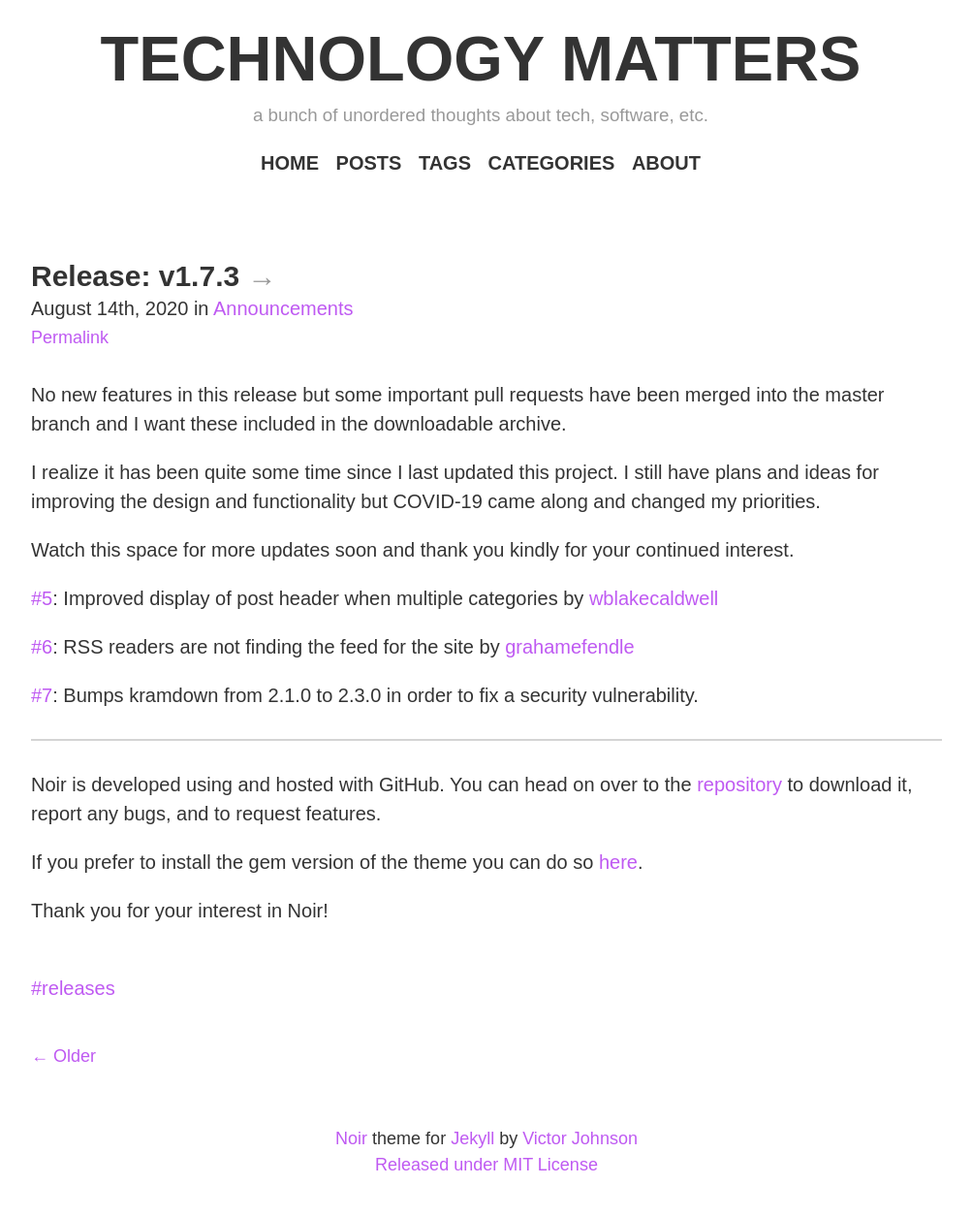
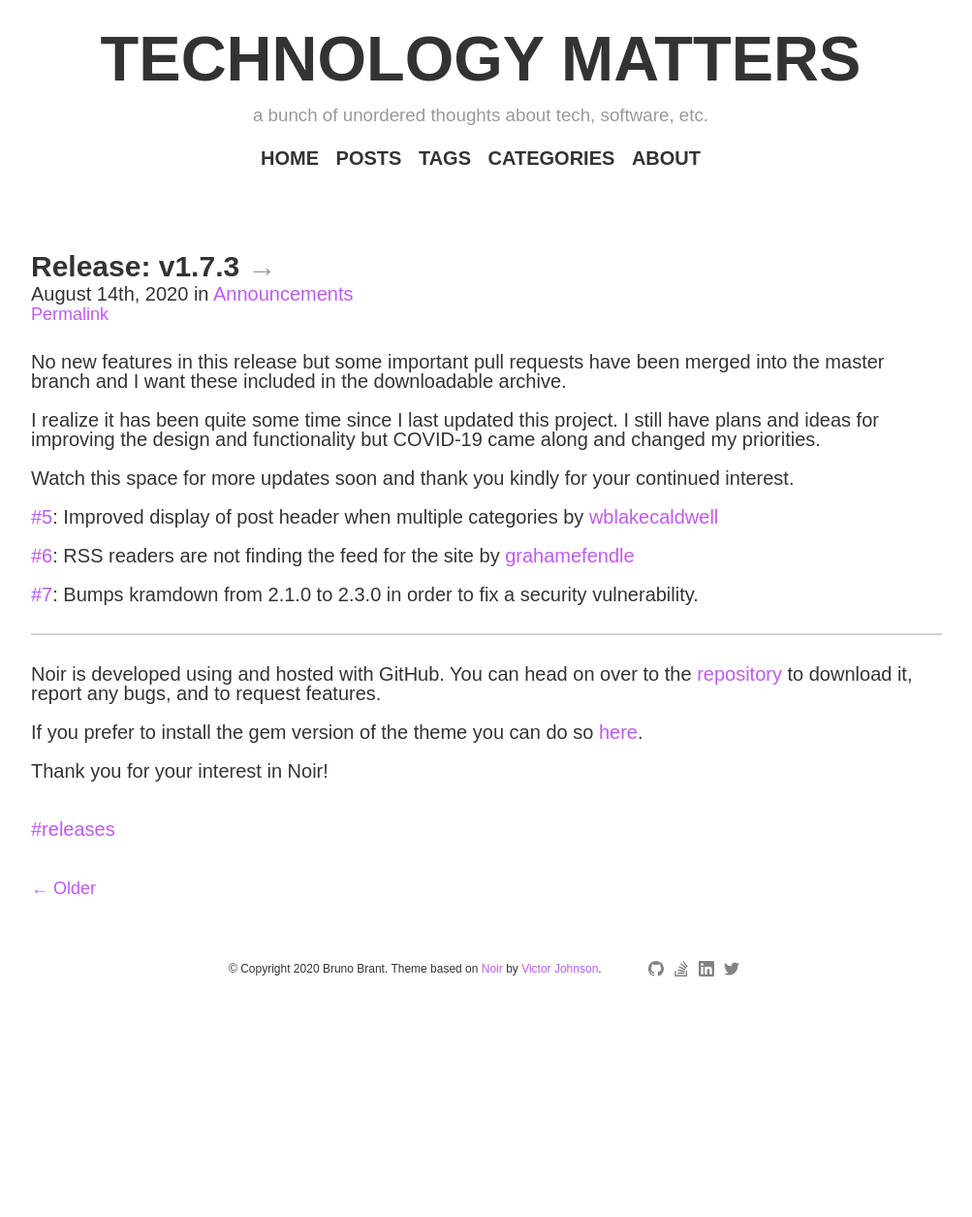
Before and after one commit to bruno-brant/HeavyStorm.github.io, a Jekyll site: the page built from index.html, in a window 1280 px wide. Shown: the whole page at 97% size, without its empty margins (138-1141 px from the left). Built offline with Jekyll 4.4.1, drawn with Linux system fonts in a browser that asks for light colours; the list of posts is cut into pages by our own code; after the commit the page ends 1071 px from its top, so only the background shows below that.

Commit message:
style: adjust footer with social links

```diff
--- a/_config.yml
+++ b/_config.yml
@@ -3,7 +3,7 @@ title: TECHNOLOGY MATTERS
 tagline: a bunch of unordered thoughts about tech, software, etc.
 url: "https://blog.brunobrant.net" # the base hostname & protocol for your site, e.g. http://example.com
 paginate: 1
-baseurl: ""
+#baseurl: "https://blog.brunobrant.net"
 permalink: :title/
 
 kramdown:
@@ -39,7 +39,13 @@ sass:
 author:
   name: Bruno Brant
   url: https://twitter.com/heavystorm
-  email: me@essentialenemy.com
+  #email: heavy_storm@hotmail.com
+
+social_links:
+  github: bruno-brant
+  twitter: HeavyStorm
+  stackoverflow: "227332/bruno-brant"
+  linkedin: brunobrant
 
 # Custom vars
 version: 1.0.0
--- a/_includes/footer.html
+++ b/_includes/footer.html
@@ -1,37 +1,12 @@
-<footer class="site-footer h-card">
-	<data class="u-url" href="{{ "/" | relative_url }}"></data>
-
+<footer class="footer">
 	<div class="wrapper">
-
-	  <div class="footer-col-wrapper">
-		<div class="footer-col">
-		  <p class="feed-subscribe">
-			<a href="{{ 'feed.xml' | relative_url }}">
-			  <svg class="svg-icon orange">
-				<use xlink:href="{{ 'assets/minima-social-icons.svg#rss' | relative_url }}"></use>
-			  </svg><span>Subscribe</span>
-			</a>
-		  </p>
-		{%- if site.author %}
-		  <ul class="contact-list">
-			{% if site.author.name -%}
-			  <li class="p-name">{{ site.author.name | escape }}</li>
-			{% endif -%}
-			{% if site.author.email -%}
-			  <li><a class="u-email" href="mailto:{{ site.author.email }}">{{ site.author.email }}</a></li>
-			{%- endif %}
-		  </ul>
-		{%- endif %}
+		<div>
+			© Copyright {{ site.time | date: '%Y' }} Bruno Brant.
+			Theme based on <a href="https://github.com/essentialenemy/noir/">Noir</a> by <a
+				href="https://essentialenemy.com/">Victor Johnson</a>.
 		</div>
-		<div class="footer-col">
-		  <p>{{ site.description | escape }}</p>
+		<div class="social-links">
+			{%- include social.html -%}
 		</div>
-	  </div>
-
-	  <div class="social-links">
-		{%- include social.html -%}
-	  </div>
-
 	</div>
-
-  </footer>
+</footer>
--- /dev/null
+++ b/_includes/social.html
@@ -0,0 +1,21 @@
+{%- assign social = site.social_links -%}
+
+<ul class="social-media-list">
+  {%- for glb in social.gitlab -%}{%- if glb.username and glb.instance -%}<li><a rel="me" href="https://{{ glb.instance | cgi_escape | escape}}/{{glb.username}}" title="{{ glb.username | escape }}"><svg class="svg-icon grey"><use xlink:href="{{ '/assets/minima-social-icons.svg#gitlab' | relative_url }}"></use></svg></a></li>{%- endif -%}{%- endfor -%}
+  {%- if social.dribbble -%}<li><a rel="me" href="https://dribbble.com/{{ social.dribbble | cgi_escape | escape }}" title="{{ social.dribbble | escape }}"><svg class="svg-icon grey"><use xlink:href="{{ '/assets/minima-social-icons.svg#dribbble' | relative_url }}"></use></svg></a></li>{%- endif -%}
+  {%- if social.facebook -%}<li><a rel="me" href="https://www.facebook.com/{{ social.facebook | cgi_escape | escape }}" title="{{ social.facebook | escape }}"><svg class="svg-icon grey"><use xlink:href="{{ '/assets/minima-social-icons.svg#facebook' | relative_url }}"></use></svg></a></li>{%- endif -%}
+  {%- if social.flickr -%}<li><a rel="me" href="https://www.flickr.com/photos/{{ social.flickr | cgi_escape | escape }}" title="{{ social.flickr | escape }}"><svg class="svg-icon grey"><use xlink:href="{{ '/assets/minima-social-icons.svg#flickr' | relative_url }}"></use></svg></a></li>{%- endif -%}
+  {%- if social.github -%}<li><a rel="me" href="https://github.com/{{ social.github | cgi_escape | escape }}" title="{{ social.github | escape }}"><svg class="svg-icon grey"><use xlink:href="{{ '/assets/minima-social-icons.svg#github' | relative_url }}"></use></svg></a></li>{%- endif -%}
+  {%- if social.stackoverflow -%}<li><a rel="me" href="https://stackoverflow.com/users/{{ social.stackoverflow | cgi_escape | escape }}" title="{{ social.stackoverflow | escape }}"><svg class="svg-icon grey"><use xlink:href="{{ '/assets/minima-social-icons.svg#stackoverflow' | relative_url }}"></use></svg></a></li>{%- endif -%}
+  {%- if social.instagram -%}<li><a rel="me" href="https://www.instagram.com/{{ social.instagram | cgi_escape | escape }}" title="{{ social.instagram | escape }}"><svg class="svg-icon grey"><use xlink:href="{{ '/assets/minima-social-icons.svg#instagram' | relative_url }}"></use></svg></a></li>{%- endif -%}
+  {%- if social.linkedin -%}<li><a rel="me" href="https://www.linkedin.com/in/{{ social.linkedin | cgi_escape | escape }}" title="{{ social.linkedin | escape }}"><svg class="svg-icon grey"><use xlink:href="{{ '/assets/minima-social-icons.svg#linkedin' | relative_url }}"></use></svg></a></li>{%- endif -%}
+  {%- if social.pinterest -%}<li><a rel="me" href="https://www.pinterest.com/{{ social.pinterest | cgi_escape | escape }}" title="{{ social.pinterest | escape }}"><svg class="svg-icon grey"><use xlink:href="{{ '/assets/minima-social-icons.svg#pinterest' | relative_url }}"></use></svg></a></li>{%- endif -%}
+  {%- for mst in social.mastodon -%}{%- if mst.username and mst.instance -%}<li><a rel="me" href="https://{{ mst.instance | cgi_escape | escape}}/@{{mst.username}}" title="{{ mst.username | escape }}"><svg class="svg-icon grey"><use xlink:href="{{ '/assets/minima-social-icons.svg#mastodon' | relative_url }}"></use></svg></a></li>{%- endif -%}{%- endfor -%}
+  {%- if social.twitter -%}<li><a rel="me" href="https://twitter.com/{{ social.twitter | cgi_escape | escape }}" title="{{ social.twitter | escape }}"><svg class="svg-icon grey"><use xlink:href="{{ '/assets/minima-social-icons.svg#twitter' | relative_url }}"></use></svg></a></li>{%- endif -%}
+  {%- if social.youtube -%}<li><a rel="me" href="https://www.youtube.com/{{ social.youtube | cgi_escape | escape }}" title="{{ social.youtube | escape }}"><svg class="svg-icon grey"><use xlink:href="{{ '/assets/minima-social-icons.svg#youtube' | relative_url }}"></use></svg></a></li>{%- endif -%}
+  {%- if social.youtube_channel -%}<li><a rel="me" href="https://www.youtube.com/channel/{{ social.youtube_channel | cgi_escape | escape }}" title="{{ social.youtube_channel_name | escape | default: 'YouTube' }}"><svg class="svg-icon grey"><use xlink:href="{{ '/assets/minima-social-icons.svg#youtube' | relative_url }}"></use></svg></a></li>{%- endif -%}
+  {%- if social.telegram -%}<li><a rel="me" href="https://t.me/{{ social.telegram | cgi_escape | escape }}" title="{{ social.telegram | escape }}"><svg class="svg-icon grey"><use xlink:href="{{ '/assets/minima-social-icons.svg#telegram' | relative_url }}"></use></svg></a></li>{%- endif -%}
+  {%- if social.keybase -%}<li><a rel="me" href="https://keybase.io/{{ social.keybase | cgi_escape | escape }}" title="{{ social.keybase | escape }}"><svg class="svg-icon grey"><use xlink:href="{{ '/assets/minima-social-icons.svg#keybase' | relative_url }}"></use></svg></a></li>{%- endif -%}
+  {%- if social.microdotblog -%}<li><a rel="me" href="https://micro.blog/{{ social.microdotblog | cgi_escape | escape }}" title="{{ social.microdotblog | escape }}"><svg class="svg-icon grey"><use xlink:href="{{ '/assets/minima-social-icons.svg#microdotblog' | relative_url }}"></use></svg></a></li>{%- endif -%}
+  {%- if social.devto -%}<li><a href="https://dev.to/{{ social.devto | cgi_escape | escape }}" title="{{ social.devto | escape }}"><svg class="svg-icon grey"><use xlink:href="{{ '/assets/minima-social-icons.svg#devto' | relative_url }}"></use></svg></a></li>{%- endif -%}
+</ul>
--- a/_layouts/default.html
+++ b/_layouts/default.html
@@ -34,11 +34,8 @@ layout: compress
       {{ content | smartify }}
     </main>
 
-    <footer class="footer">
-      <p><a href="https://github.com/essentialenemy/noir/">Noir</a> theme for <a href="https://jekyllrb.com/">Jekyll</a>
-        by <a href="https://essentialenemy.com/">Victor Johnson</a>
-        <br><a href="https://github.com/essentialenemy/noir/blob/master/LICENSE.md">Released under MIT License</a></p>
-    </footer>
+    {% include footer.html %}
+
   </div>
 
   {% if site.ga_analytics %}
--- a/_sass/_custom-colors.scss
+++ b/_sass/_custom-colors.scss
@@ -3,3 +3,5 @@
 $orange-dark: #957508;//hsl(46, 80%, 50%);
 $orange-light: #ffce00;// hsl(46, 90%, 65%);
 $orange-lighter: #fddb2f;//hsl(46, 100%, 80%);
+
+$brand-color: #999999;
--- /dev/null
+++ b/_sass/_footer.scss
@@ -0,0 +1,43 @@
+// for the footer
+
+@mixin relative-font-size($ratio) {
+	font-size: #{$ratio}rem;
+}
+
+.footer .wrapper {
+	div {
+		display: inline-block;
+	}
+}
+
+.grey {
+	color: #828282;
+}
+
+.svg-icon {
+	width: 16px;
+	height: 16px;
+	display: inline-block;
+	fill: currentColor;
+	//padding: 5px 3px 2px 5px;
+	vertical-align: text-bottom;
+}
+
+.orange {
+	color: #f66a0a;
+}
+
+.social-media-list {
+	list-style: none;
+	margin-left: 0;
+	display: inline-flex;
+
+	li {
+		margin: 5px;
+	}
+}
+
+.social-links {
+	@include relative-font-size(0.9375);
+	color: $brand-color;
+}
--- a/_sass/_layout.scss
+++ b/_sass/_layout.scss
@@ -12,5 +12,5 @@ footer {
   margin-top: 2rem;
   margin-bottom: 2rem;
   text-align: center;
-  font-size: 90%;
+  font-size: 60%;
 }
--- a/_sass/_variables.scss
+++ b/_sass/_variables.scss
@@ -1,5 +1,3 @@
-@import '_custom-colors.scss';
-
 // Color scheme for light and dark modes.
 
 $light: #ff0066;
@@ -20,7 +18,7 @@ $message-blue: #009ddc;
 $root-font-family: "proxima-nova-n7", "proxima-nova-n6", "proxima-nova", sans-serif;
 $code-font-family: SFMono-Regular, Menlo, Monaco, Consolas, "Liberation Mono", "Courier New", monospace !default;
 $root-font-size: 16px;
-$root-line-height: 1.5;
+$root-line-height: 1.0;//1.5;
 
 $body-color: rgba(0,0,0,.8);
 $body-bg: rgba(0,0,0,.03);
--- a/styles.scss
+++ b/styles.scss
@@ -7,6 +7,7 @@
 // Alterations to CSS to make the design dark mode friendly by @essentialenemy.
 // View the repo at https://github.com/essentialenemy/noir
 
+@import "custom-colors";
 @import "variables";
 @import "base";
 @import "type";
@@ -18,3 +19,4 @@
 @import "pagination";
 @import "message";
 @import "buttons";
+@import "footer";
```
Also changed, not shown: assets/apple-touch-icon-precomposed.png (deleted), assets/favicon.dol.ico (added), assets/favicon.ico, assets/midnight-light.jpg (deleted), assets/midnight.jpg (deleted), assets/minima-social-icons.svg (added), assets/technology-matters-logo.png (deleted), assets/test.png (deleted).
